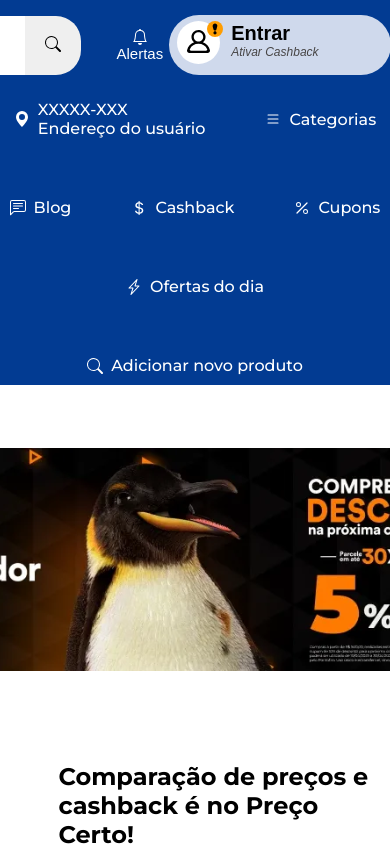
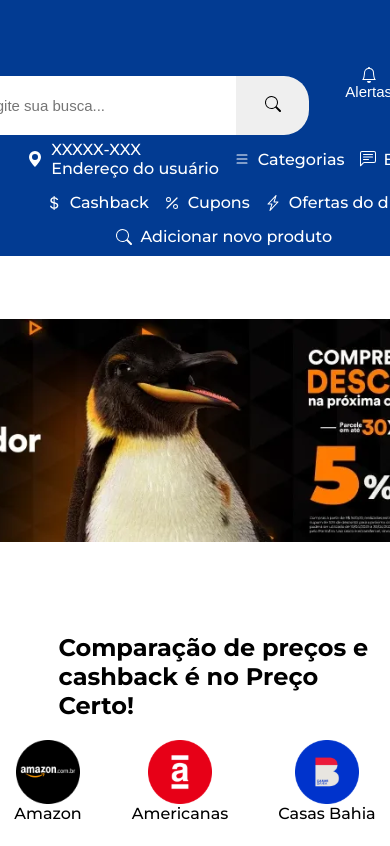
Before and after one commit to gaschenorberger/Monitoramento-de-Precos, a React (Create React App) app in the folder react-teste/: page / in a window 390 px wide. Shown: the top 846 px of the page. Built offline with nearby package versions, Linux system fonts and the light colour scheme.

Commit message:
Início Responsividade

```diff
--- a/react-teste/src/componentes/Header/style.css
+++ b/react-teste/src/componentes/Header/style.css
@@ -14,3 +14,9 @@
     height: 70px;
     z-index: 1000;
 }
+
+@media (max-width: 1067px) {
+    .navbar{
+        padding: 70px 0 0 ;
+    }
+}
--- a/react-teste/src/componentes/Logo/style.css
+++ b/react-teste/src/componentes/Logo/style.css
@@ -6,13 +6,13 @@
     margin-top: -30px;
 }
 
-@media (max-width: 768px) {
+@media (max-width: 1020px) {
     .logo {
         width: 100px;
         height: 80px;
 
-        margin-left: 23%;
+        margin-left: 27%;
         margin-top: -25px;
-        margin-bottom: 25px;
+        margin-bottom: 10%;
     }
 }
--- a/react-teste/src/componentes/Menu/index.js
+++ b/react-teste/src/componentes/Menu/index.js
@@ -11,7 +11,7 @@
                 </svg>
                 XXXXX-XXX <br/> Endereço do usuário
             </a>
-            <a href="#">
+            <a href="#" className='categorias'>
                     <svg xmlns="http://www.w3.org/2000/svg" width="16" height="16" fill="currentColor" class="bi bi-list" viewBox="0 0 16 16">
                     <path fill-rule="evenodd" d="M2.5 12a.5.5 0 0 1 .5-.5h10a.5.5 0 0 1 0 1H3a.5.5 0 0 1-.5-.5m0-4a.5.5 0 0 1 .5-.5h10a.5.5 0 0 1 0 1H3a.5.5 0 0 1-.5-.5m0-4a.5.5 0 0 1 .5-.5h10a.5.5 0 0 1 0 1H3a.5.5 0 0 1-.5-.5"/></svg>
                 Categorias
--- a/react-teste/src/componentes/Menu/style.css
+++ b/react-teste/src/componentes/Menu/style.css
@@ -50,6 +50,13 @@
     width: 100%;
 }
 
+@media (max-width: 1020px) {
+    .menu{
+        margin-top: 130px;
+        gap: 15px;
+        width: 115%;
+    }
+}
 
 /* .menu a:hover {
     padding: 5px;
--- a/react-teste/src/componentes/SearchBar/style.css
+++ b/react-teste/src/componentes/SearchBar/style.css
@@ -30,14 +30,10 @@
     border-bottom-right-radius: 25px;
 }
 
-@media (max-width: 768px) {
+@media (max-width: 1020px) {
     .searchBar {
         display: flex;
-        margin-left: 6px;
-    }
-
-    .searchBar select, .searchBar input, .searchBar button {
-        width: 100%;
-        padding: 20px;
+        margin-left: 10%;
+        width: 150%;
     }
 }
--- a/react-teste/src/componentes/UserActions/style.css
+++ b/react-teste/src/componentes/UserActions/style.css
@@ -52,3 +52,14 @@
 .alerts:hover::after{
     width: 100%;
 }
+
+@media (max-width: 1020px) {
+    .userActions {
+        width: 100%;
+        height: 80px;
+
+        margin-left: -0%;
+        margin-top: -15px;
+        margin-bottom: 7%;
+    }
+}
```
